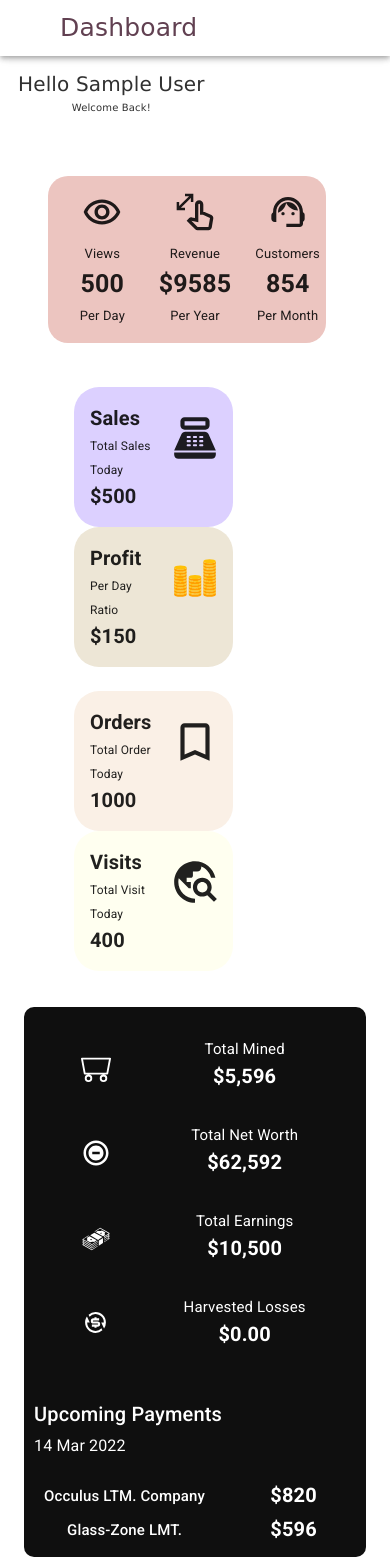
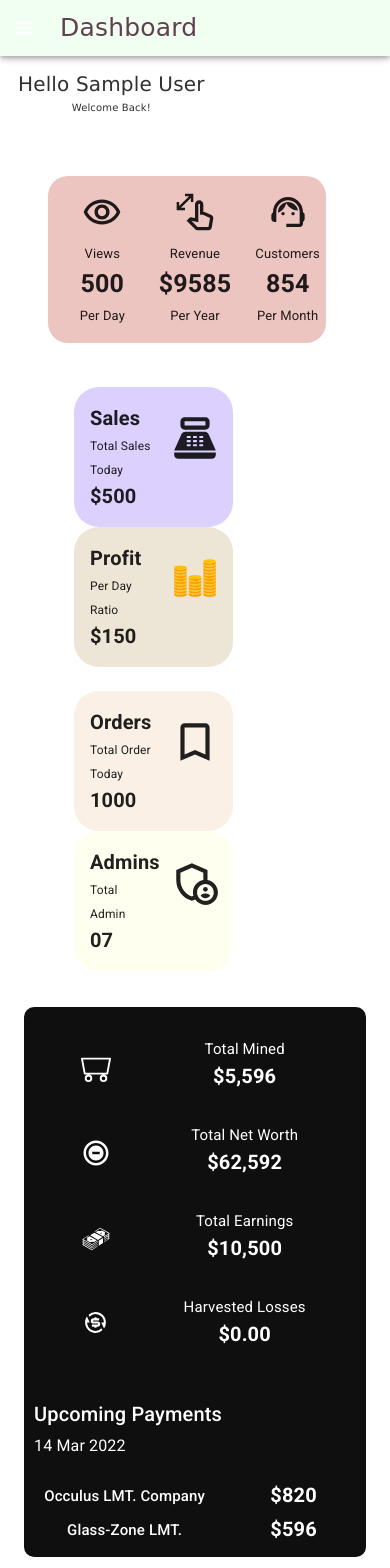
Before and after one commit to Tamim-uddin/sunstore-client, a React (Create React App) app: page /dashboard in a window 390 px wide. Shown: the top 1568 px of the page. Built offline with nearby package versions, Linux system fonts and the light colour scheme; no server answers; sample sign-in values are in the browser's storage.

Commit message:
responsive

```diff
--- a/src/Pages/Dashboard/Dashboard/Dashboard.js
+++ b/src/Pages/Dashboard/Dashboard/Dashboard.js
@@ -67,9 +67,11 @@ function Dashboard(props) {
         position="fixed"
         sx={{
           width: { sm: `calc(100% - ${drawerWidth}px)` },
-          ml: { sm: `${drawerWidth}px` }, backgroundColor: 'white'
+          ml: { sm: `${drawerWidth}px` }, backgroundColor: '#F0FFF0'
         }}
       >
+
+
         <Toolbar>
           <IconButton
             color="inherit"
--- a/src/Pages/Dashboard/DashboardH/DashboardH.js
+++ b/src/Pages/Dashboard/DashboardH/DashboardH.js
@@ -12,6 +12,7 @@ import { BsMinecart } from 'react-icons/bs';
 import DoNotDisturbOnTotalSilenceOutlinedIcon from '@mui/icons-material/DoNotDisturbOnTotalSilenceOutlined';
 import { GiMoneyStack } from 'react-icons/gi';
 import { RiExchangeDollarFill } from 'react-icons/ri';
+import AdminPanelSettingsOutlinedIcon from '@mui/icons-material/AdminPanelSettingsOutlined';
 import useAuth from '../../../hook/useAuth';
 import './DashboardH.css';
 
@@ -102,11 +103,11 @@ const DashboardH = () => {
                                 <Grid item xs={6} md={4} sx={{backgroundColor: '#FFFFF0', borderRadius:'25px', textAlign: 'left'}}>
                                 <Grid container spacing={2}>
                                 <Grid item xs={6} md={8}>
-                                    <p><span style={{fontWeight: 800, fontSize: '20px'}}>Visits</span><br /><span style={{fontSize: '12px'}}>Total Visit Today</span><br />
-                                    <span style={{fontWeight: 800, fontSize: '20px'}}>400</span></p>
+                                    <p><span style={{fontWeight: 800, fontSize: '20px'}}>Admins</span><br /><span style={{fontSize: '12px'}}>Total Admin</span><br />
+                                    <span style={{fontWeight: 800, fontSize: '20px'}}>07</span></p>
                                     </Grid>
                                 <Grid item xs={6} md={4}>
-                                    <TravelExploreIcon style={{fontSize: '50px', marginTop: '10px'}}/>
+                                    <AdminPanelSettingsOutlinedIcon style={{fontSize: '50px', marginTop: '10px'}}/>
                                     </Grid>
                                     </Grid>
                                 </Grid>
@@ -150,7 +151,7 @@ const DashboardH = () => {
 
                                 <Grid container spacing={2} sx={{p: '0px', lineHeight: '1px'}}>
                                     <Grid item xs={7} md={7}>
-                                    <p><span style={{fontWeight: 500, fontSize: '15px'}}>Occulus LTM. Company</span></p>
+                                    <p><span style={{fontWeight: 500, fontSize: '15px'}}>Occulus LMT. Company</span></p>
                                     </Grid>
                                     <Grid item xs={5} md={5} >
                                     <p><span style={{fontWeight: 600, fontSize: '20px'}}>$820</span></p>
--- a/src/Pages/Dashboard/Manageallorder/Manageallorder.js
+++ b/src/Pages/Dashboard/Manageallorder/Manageallorder.js
@@ -23,7 +23,7 @@ const Manageallorder = ({allbooking, allbookings, setallbookings}) => {
     return (
 
         <Grid item xs={12} sm={6} md={4}>
-            <Card sx={{ minWidth: 250, backgroundColor: '#F5F5F5', my: 2}}>
+            <Card sx={{ minWidth: 250, backgroundColor: '#E6E6FA', my: 2}}>
                     <CardContent>
 
                         <Typography variant="h5" component="div">
--- a/src/Pages/Dashboard/Myorder/Myorder.js
+++ b/src/Pages/Dashboard/Myorder/Myorder.js
@@ -22,7 +22,7 @@ const Myorder = ({booking,setbookings,bookings}) => {
     return (
 
             <Grid item xs={12} sm={6} md={4}>
-                <Card sx={{ minWidth: 250, backgroundColor: '#F5F5F5', my: 2}}>
+                <Card sx={{ minWidth: 250, backgroundColor: '#E6E6FA', my: 2}}>
                         <CardContent>
 
                             <Typography variant="h5" component="div">
--- a/src/Pages/Home/Review/Review.js
+++ b/src/Pages/Home/Review/Review.js
@@ -4,12 +4,10 @@ import './Review.css';
 
 const Review = ({review}) => {
     const {name, email, des, img} = review;
+
     return (
-        <Grid item xs={12} sm={4} md={4}>
+        <Grid item xs={12} sm={4} md={4}  sx={{backgroundColor: '#95B9C7', p: '40px'}}>
                 <Container sx={{ py: 3}}>
-                    <Card sx={{ minWidth: 275 }}>
-                    <CardContent>
-
                        <img className='img-fluid'  style={{width: '80px', height: '80px', border: '1px solid #804d4d',borderRadius: '50px'}} src={img} alt= ''/>
                         <Typography variant="h5" component="div">
                           {name}
@@ -20,8 +18,6 @@ const Review = ({review}) => {
                         <Typography sx={{ mb: 1.5 }} color="text.secondary">
                            {des}
                         </Typography>
-                    </CardContent>
-                    </Card>
                 </Container>
         </Grid>
     );
--- a/src/Pages/Home/Reviews/Reviews.js
+++ b/src/Pages/Home/Reviews/Reviews.js
@@ -5,6 +5,7 @@ import Review from '../Review/Review';
 
 const Reviews = () => {
     const [reviews, setreviews] = useState([]);
+    <meta name='viewport' content='width=device-width,initial-scale-1.0' />
     useEffect( () => {
         fetch('https://stark-gorge-54734.herokuapp.com/reviews')
         .then(res => res.json())
@@ -17,7 +18,7 @@ const Reviews = () => {
             <span style={{color: '#614051', fontWeight: '900', fontFamily: 'Montserrat,sans-serif', fontSize: '50px'}}> Say</span>
 
             </Typography>
-            <Grid container spacing={2}>
+            <Grid container spacing={2} sx={{mt: '20px'}} className='responsive'>
                 {
                     reviews.map(review => <Review key={review.name} review={review}></Review>)
                 }
```
Also changed, not shown: src/Image/banner/women1.jpg (added), src/Image/manglass/women3.jpg (added).
